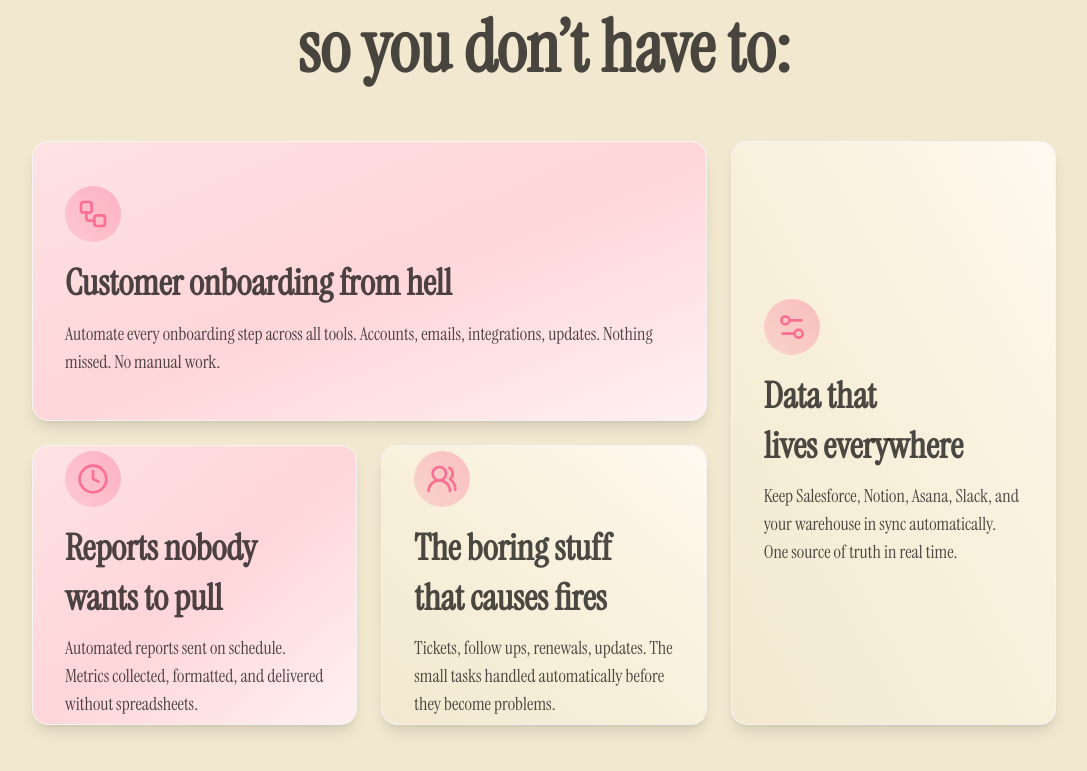
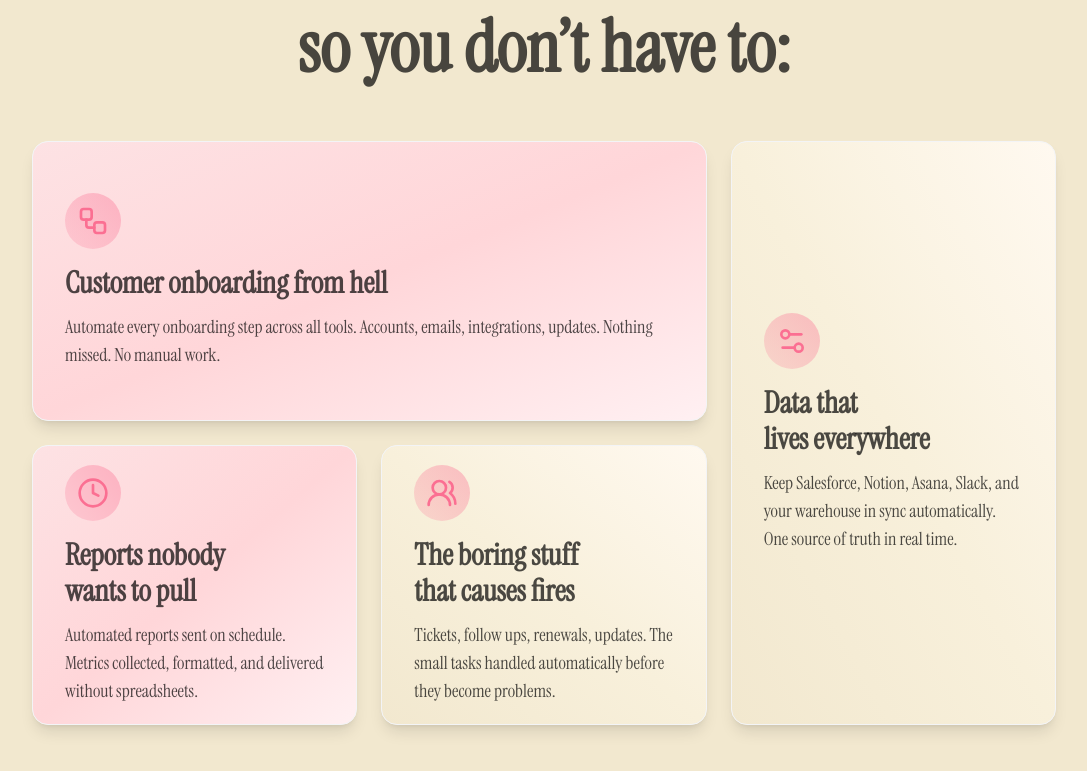
Before and after one commit to FahadBinQaiser/Parallax, a React (Vite) app: page / in a window 1280 px wide. Shown: the part 2830-3601 px from the top of the page, without its empty margins (96-1183 px from the left). Built offline with nearby package versions, Linux system fonts and the light colour scheme.

Commit message:
Adjusting styles

```diff
--- a/src/components/FeatureSection/FeatureSection.jsx
+++ b/src/components/FeatureSection/FeatureSection.jsx
@@ -53,7 +53,7 @@ export default function FeaturesSection() {
                 </div>
 
                 <h3
-                  className="text-3xl text-balance md:text-4xl font-semibold leading-snug
+                  className="text-3xl text-balance font-semibold
                   transition-colors duration-300 group-hover:text-[#FB6F92]"
                 >
                   {title}
```
